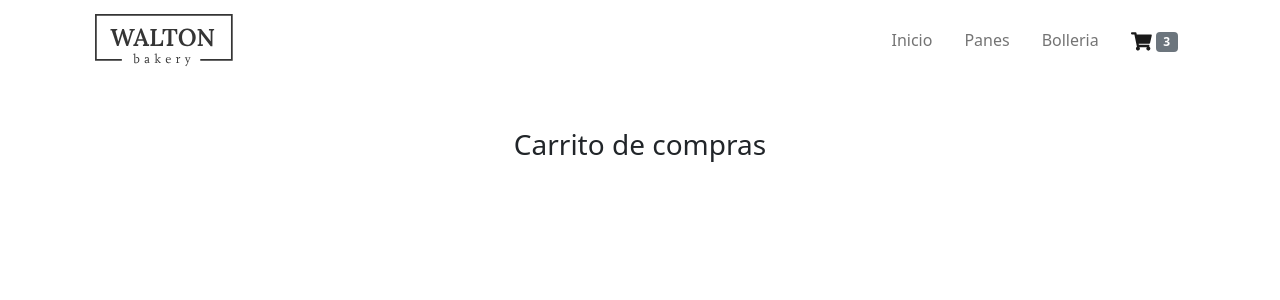
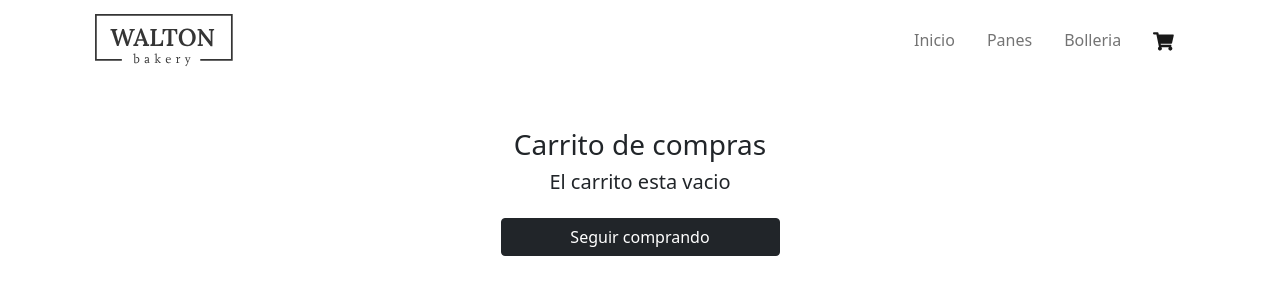
Before and after one commit to germanWalton/ecommerceReact, a React (Create React App) app in the folder my-app/: page /cart in a window 1280 px wide. Shown: the top 300 px of the page. Built offline with nearby package versions, Linux system fonts and the light colour scheme.

Commit message:
cart context

```diff
--- a/my-app/src/App.js
+++ b/my-app/src/App.js
@@ -5,11 +5,13 @@ import { Container, Image } from "react-bootstrap";
 import ItemListContainer from "./components/ItemListContainer";
 import ItemDetailContainer from "./components/ItemDetailContainer";
 import Cart from "./components/Cart";
+import  CartContextProvider  from "./context/CartContext";
 
 import { BrowserRouter as Router, Switch, Route } from "react-router-dom";
 
 function App() {
   return (
+    <CartContextProvider>
       <Router>
         <header>
           <Container>
@@ -39,6 +41,7 @@ function App() {
           </Route>
         </Switch>
       </Router>
+    </CartContextProvider>
   );
 }
 
--- a/my-app/src/components/Cart.js
+++ b/my-app/src/components/Cart.js
@@ -1,11 +1,42 @@
-import React from 'react'
+import React from "react";
+import { Button, Container, ListGroup } from "react-bootstrap";
+import { CartContextUse } from "../context/CartContext";
+import { Link } from "react-router-dom";
 
 const Cart = () => {
+  const { clear, removeItem, cart } = CartContextUse();
   return (
-    <div>
+    <Container>
+    <div className="d-flex align-items-center flex-column">
       <h3 className="text-center mt-5">Carrito de compras</h3>
-    </div>
-  )
-}
+      {cart.map((element) => {
+        return (
+          <>
 
-export default Cart
+            <ListGroup horizontal className="mt-3">
+              <ListGroup.Item><img src={element.item.imageUrl} className="w-25"></img></ListGroup.Item>
+              <ListGroup.Item>{element.item.title}</ListGroup.Item>
+              <ListGroup.Item>${element.item.price}</ListGroup.Item>
+              <ListGroup.Item> {element.item.description}</ListGroup.Item>
+              <ListGroup.Item>Cantidad: {element.quantity}</ListGroup.Item>
+              <Button onClick={() => removeItem(element.item.id)}>
+              Quitar producto
+            </Button>
+            </ListGroup>
+
+            </>
+        );
+      })}
+        {cart.length > 0 ?
+          <Button onClick={clear} className="w-25 mt-5" variant="secondary">
+            Vaciar carrito
+          </Button> : <h5>El carrito esta vacio </h5> }
+          <Link to="/" className="btn btn-dark mt-3 w-25">
+            Seguir comprando
+          </Link>
+      </div>
+      </Container>
+  );
+};
+
+export default Cart;
--- a/my-app/src/components/CartWidget.js
+++ b/my-app/src/components/CartWidget.js
@@ -1,13 +1,18 @@
-import React from "react";
-import { FaShoppingCart } from "react-icons/fa";
-import "../css/cartWidget.css";
+import React from "react"
+import { FaShoppingCart } from "react-icons/fa"
+import "../css/cartWidget.css"
+import { CartContextUse } from "../context/CartContext"
 
-const CartWidget = ({ itemCount }) => {
+
+
+
+const CartWidget = () => {
+  const { cartProducts } = CartContextUse();
   return (
     <div className="cartContainer">
       <FaShoppingCart className="cart me-1" />
-      {itemCount > 0 ? (
-        <span className="badge bg-secondary">{itemCount}</span>
+      {cartProducts > 0 ? (
+        <span className="badge bg-secondary">{cartProducts}</span>
       ) : (
         ""
       )}
--- a/my-app/src/components/ItemCount.js
+++ b/my-app/src/components/ItemCount.js
@@ -4,7 +4,7 @@ import { Link } from "react-router-dom";
 
 import "../css/itemCount.css";
 
-const ItemCount = ({ stock, initial }) => {
+const ItemCount = ({ stock, initial, onAdd }) => {
   const [counter, setCounter] = useState(initial);
 
   const add = () => {
@@ -19,15 +19,17 @@ const ItemCount = ({ stock, initial }) => {
       : console.log("Ha superado el numero minimo");
   };
 
-  const [addToCart, setAddToCart] = useState(true);
+  // const [addToCart, setAddToCart] = useState(true);
 
-  const onAdd = () => {
-    setAddToCart();
-    console.log(`Se agregaron ${counter} productos al carrito`);
-  };
+  // const onAdd = () => {
+  //   setAddToCart();
+  //   console.log(`Se agregaron ${counter} productos al carrito`);
+  //   const remanente = stock - counter
+  //   console.log(`Quedan ${remanente} productos`)
+  // };
   return (
     <>
-      {addToCart ? (
+
         <div className="d-flex justify-content-center mt-2">
           <div className="count-container p-3">
             <div className="d-flex bg-light justify-content-between rounded">
@@ -50,7 +52,7 @@ const ItemCount = ({ stock, initial }) => {
 
             {counter > 0 ? (
               <Button
-                onClick={onAdd}
+                onClick={() => onAdd(counter)}
                 type="button"
                 className="container-fluid mt-2"
                 variant="outline-dark"
@@ -62,13 +64,13 @@ const ItemCount = ({ stock, initial }) => {
             )}
           </div>
         </div>
-      ) : (
+
         <div>
           <Link to="/cart" className="btn btn-dark m-3">
             Finalizar compra
           </Link>
         </div>
-      )}
+
     </>
   );
 };
--- a/my-app/src/components/ItemDetail.js
+++ b/my-app/src/components/ItemDetail.js
@@ -2,9 +2,16 @@ import React from "react";
 import { Card, Container, Spinner } from "react-bootstrap";
 import ItemCount from "./ItemCount";
 import { Link } from "react-router-dom";
+import { CartContextUse } from "../context/CartContext";
 
 const ItemDetail = (item) => {
-  const { title, imageUrl, description, price, stock } = item.item;
+  const {title, imageUrl, description, price, stock } = item.item;
+
+  //Context Api
+  const { addItem } = CartContextUse();
+  const onAdd = (qty) => {
+    addItem(item.item, qty);
+  };
 
   return (
     <Container className="d-flex justify-content-center">
@@ -17,7 +24,7 @@ const ItemDetail = (item) => {
             </Card.Title>
             <Card.Text>{description}</Card.Text>
             <h5>${price}</h5>
-            <ItemCount stock={stock} initial={0} />
+            <ItemCount stock={stock} initial={0} onAdd={onAdd} />
             <Link className="btn btn-secondary" to="/">
               Volver
             </Link>
--- a/my-app/src/components/NavBar.js
+++ b/my-app/src/components/NavBar.js
@@ -4,14 +4,16 @@ import "../css/navBar.css";
 import CartWidget from "./CartWidget";
 import { Link } from "react-router-dom";
 
+
 function NavBar() {
+
   return (
     <Navbar expand="lg">
       <Container>
         <Navbar.Brand>
           <Link to="/">
             <img className="logo" src={logo} width="140" alt="logo" />
-          </Link>{" "}
+          </Link>
         </Navbar.Brand>
         <Navbar.Toggle aria-controls="basic-navbar-nav" />
         <Navbar.Collapse id="basic-navbar-nav" className="text-center">
@@ -25,10 +27,9 @@ function NavBar() {
             <Link to="/category/bolleria" className="me-3 nav-link">
               Bolleria
             </Link>
-            <Nav.Link href="#link" className="active">
-              {" "}
-              <CartWidget itemCount="3" />
-            </Nav.Link>
+            <Link to="/cart" className="nav-link active">
+              <CartWidget/>
+            </Link>
           </Nav>
         </Navbar.Collapse>
       </Container>
--- /dev/null
+++ b/my-app/src/context/CartContext.js
@@ -0,0 +1,53 @@
+import { createContext, useContext, useState } from "react";
+
+const CartContext = createContext();
+
+export const CartContextUse = () => {
+  return useContext(CartContext);
+};
+
+export default function CartContextProvider({ children }) {
+  const [cart, setCart] = useState([]);
+  //addItem agrega item al carrito
+  const addItem = (item, quantity) => {
+    if (isInCart(item.id)) {
+      const updateQty = [...cart]; //crea una copia de carrito para hacer un mapeo y sumarle la cantidad al producto en caso de ya estar agregado
+
+      updateQty.map((element) => {
+        if (element.item.id === item.id) {
+          element.quantity += quantity;
+        }
+      });
+      setCart(updateQty); // actualiza el carrito con la cantidad
+    } else {
+      setCart([...cart, { item, quantity }]); // si el producto no esta en el carrito lo agrega
+    }
+  };
+
+  //isInCart chequea si el producto esta o no en el carrito
+  const isInCart = (id) => cart.find((element) => element.item.id === id);
+
+  //clear elimina todos los productos del carrito
+  const clear = () => {
+    setCart([]);
+  };
+
+  //removeItem elimina el item seleccionado segun su id
+  const removeItem = (id) => {
+    const cartFilter = () => cart.filter((element) => element.item.id !== id);
+    setCart(cartFilter);
+  };
+
+
+  //cartProducts suma la cantidad total de productos que hay en el carrito
+
+ const cartProducts = cart.reduce((acc,product) => acc += product.quantity,0)
+
+  console.log("Carrito", cart);
+
+  return (
+    <CartContext.Provider value={{ cart, addItem, clear, removeItem, cartProducts }}>
+      {children}
+    </CartContext.Provider>
+  );
+}
```
Lines whose indentation alone changed are shown as unchanged.
